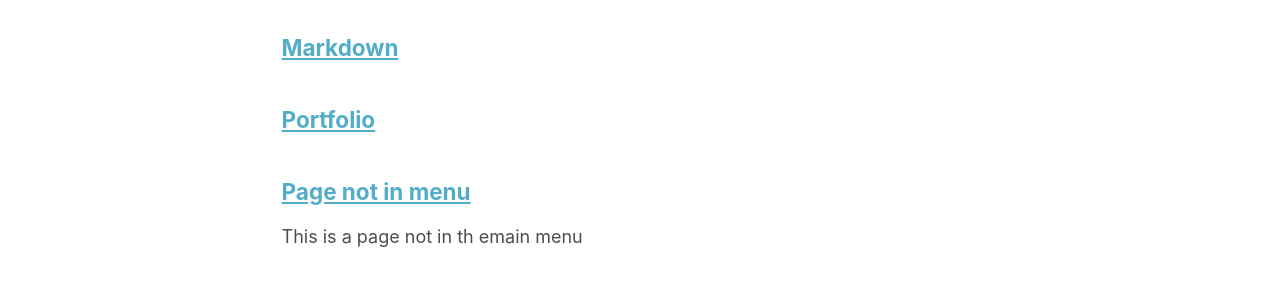
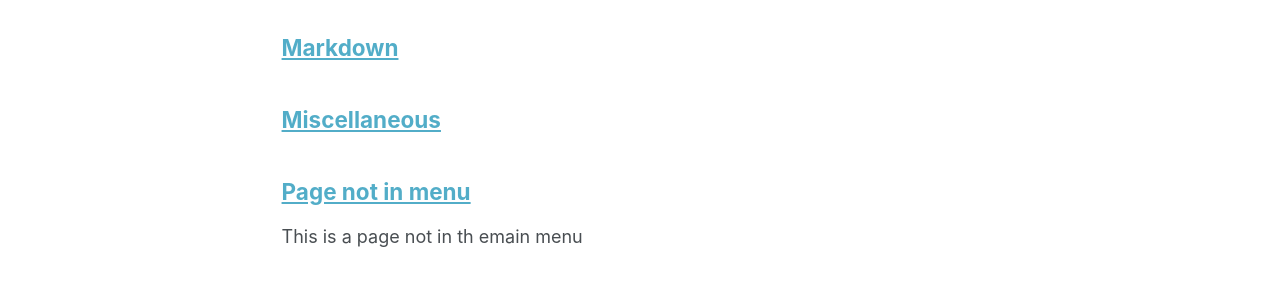
Before and after one commit to RuyuanWan/ruyuanwan.github.io, a Jekyll site: the page built from _pages/page-archive.html, in a window 1280 px wide. Shown: the part 634-931 px from the top of the page. Built offline with Jekyll 4.4.1, drawn with Linux system fonts in a browser that asks for light colours; a file with an impossible date is left out.

Commit message:
Update miscellaneous.html

```diff
--- a/_pages/miscellaneous.html
+++ b/_pages/miscellaneous.html
@@ -1,13 +1,13 @@
 ---
 layout: archive
-title: "Portfolio"
-permalink: /portfolio/
+title: "Miscellaneous"
+permalink: /miscellaneous/
 author_profile: true
 ---
 
 {% include base_path %}
 
 
-{% for post in site.portfolio %}
+{% for post in site.miscellaneous %}
   {% include archive-single.html %}
 {% endfor %}
```
